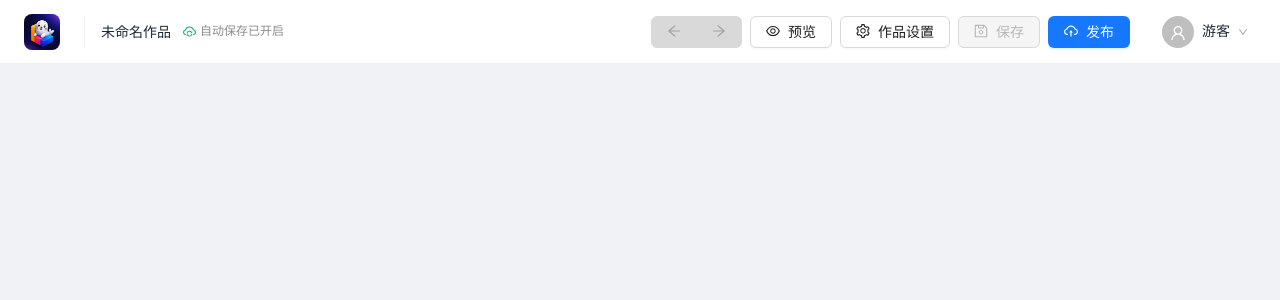
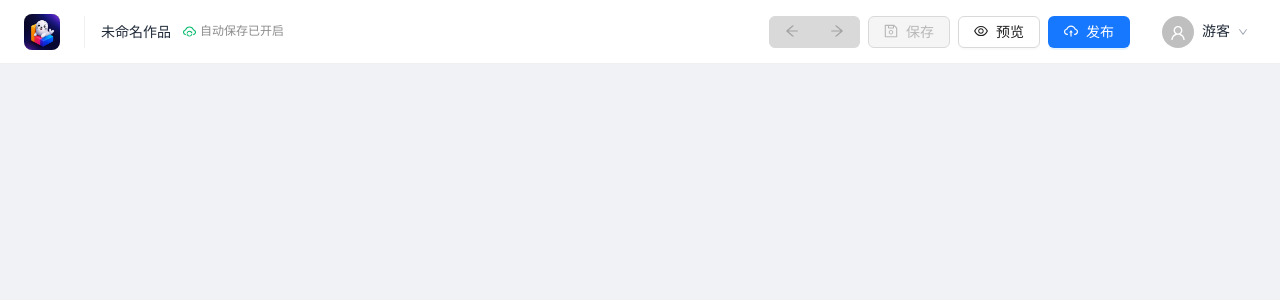
Before and after one commit to tyler4400/my-lego, a Vue app in the folder packages/craft/: page /editor in a window 1280 px wide. Shown: the top 300 px of the page. Built offline with nearby package versions, Linux system fonts and the light colour scheme.

Commit message:
18章 - 作品状态图标

```diff
--- a/packages/craft/src/views/EditorView/components/EditorHeader.vue
+++ b/packages/craft/src/views/EditorView/components/EditorHeader.vue
@@ -13,6 +13,10 @@
           ellipsis
           @update:content="handleRenameTitle"
         />
+
+        <Tag v-if="editorStore.pageData.id" :color="workStatus.color">
+          {{ workStatus.text }}
+        </Tag>
 
         <!-- 保存状态：icon + 小字，点击弹出自动保存开关 -->
         <Popover trigger="click" placement="bottom">
@@ -52,19 +56,15 @@
           @undo="historyStore.undo"
           @redo="historyStore.redo"
         />
-        <Button :loading="preparingPreview" @click="handlePreview">
-          <EyeOutlined />
-          预览
-        </Button>
-        <Button @click="handleSettings">
-          <SettingOutlined />
-          作品设置
-        </Button>
         <Button :loading="saving" :disabled="!canSave" @click="saveNow">
           <template #icon>
             <SaveOutlined :class="{ 'save-btn-icon--dirty': historyStore.isDirty }" />
           </template>
           保存
+        </Button>
+        <Button :loading="preparingPreview" @click="handlePreview">
+          <EyeOutlined />
+          预览
         </Button>
         <Button
           type="primary"
@@ -133,11 +133,11 @@ import {
   EyeOutlined,
   LoadingOutlined,
   SaveOutlined,
-  SettingOutlined,
 } from '@ant-design/icons-vue'
 import { tryCatch } from '@my-lego/shared'
-import { Button, message, Modal, Popover, Switch, TypographyParagraph } from 'ant-design-vue'
+import { Button, message, Modal, Popover, Switch, Tag, TypographyParagraph } from 'ant-design-vue'
 import { computed, ref } from 'vue'
+import { WorkStatusEnum } from '@/api/modules/work.ts'
 import { useSaveWork } from '@/hooks/useSaveWork.ts'
 import AppBrand from '@/layouts/AppBrand.vue'
 import UserMenu from '@/layouts/UserMenu.vue'
@@ -177,7 +177,17 @@ const SAVE_STATUS_ICON: Record<SaveStatusType, Component> = {
   on: CloudSyncOutlined,
   off: CloudOutlined,
 }
+
+// 状态类型 → 图标组件
+const WORK_STATUS_ENUM: Record<WorkStatusEnum, { text: string, color: string }> = {
+  [WorkStatusEnum.Initial]: { text: '草稿', color: 'processing' },
+  [WorkStatusEnum.Published]: { text: '已发布', color: 'success' },
+  [WorkStatusEnum.Deleted]: { text: '已删除', color: 'error' },
+  [WorkStatusEnum.Declined]: { text: '强制下线', color: 'error' },
+}
 const saveStatusIcon = computed(() => SAVE_STATUS_ICON[saveStatusType.value])
+
+const workStatus = computed(() => WORK_STATUS_ENUM[editorStore.pageData.status!] || { text: '', color: 'default' })
 
 const TITLE_PLACEHOLDER = '未命名作品'
 const title = computed(() => editorStore.pageData.title || TITLE_PLACEHOLDER)
@@ -192,8 +202,6 @@ const handleRenameTitle = (next: string) => {
   if (!trimmed || trimmed === TITLE_PLACEHOLDER) return
   editorStore.updatePageData('title', trimmed)
 }
-
-const handleSettings = () => message.info('作品设置功能开发中')
 
 // ===== 预览流程：截图 → 打开 PreviewWork 弹窗 =====
 //   预览只是编辑过程中的临时态，不 save、不上传图床、不改后端数据；
```
